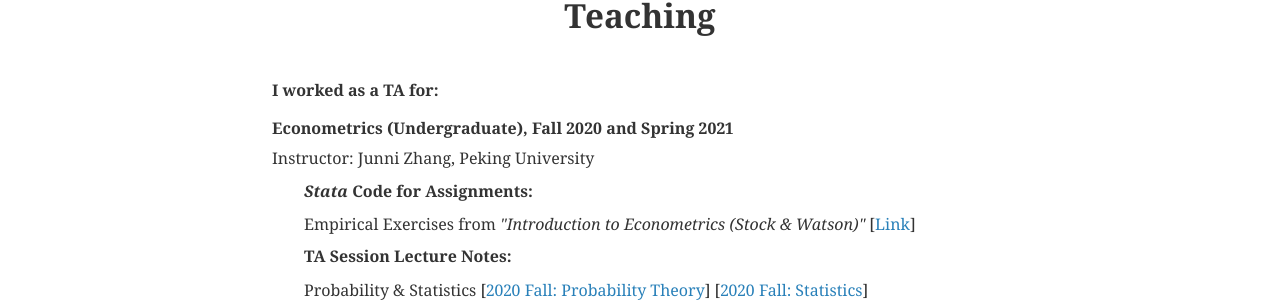
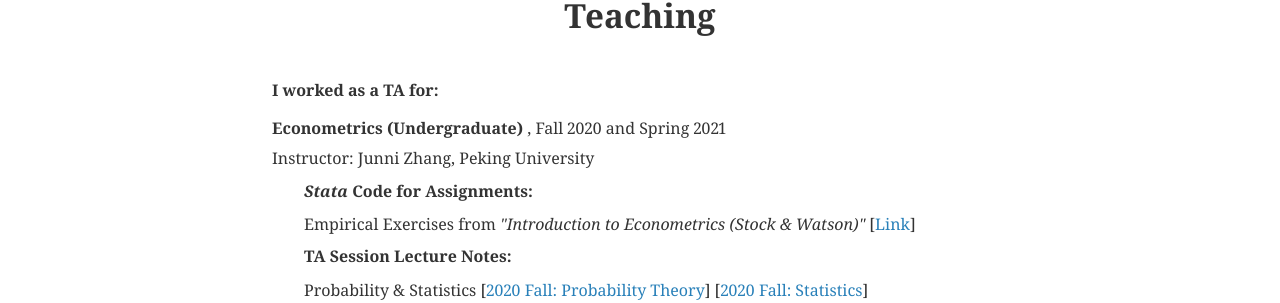
Before and after one commit to JingpengHong/JingpengHong.github.io, a Jekyll site: the page built from teaching.html, in a window 1280 px wide. Shown: the part 142-445 px from the top of the page. Built offline with Jekyll 4.4.1, drawn with Linux system fonts in a browser that asks for light colours; nearby versions of some CDN libraries; comment, search, counter and statistics services are not loaded; a style sheet for code colours, icons or effects is not loaded.

Commit message:
Update teaching.html

```diff
--- a/teaching.html
+++ b/teaching.html
@@ -5,7 +5,7 @@
 ---
 
 <p style="line-height: 150%"><strong> I worked as a TA for: </strong>
-<p style="line-height: 150%"> <strong> Econometrics (Undergraduate), Fall 2020 and Spring 2021 </strong>
+<p style="line-height: 150%"> <strong> Econometrics (Undergraduate) </strong>, Fall 2020 and Spring 2021
 <p style="line-height: 50%"> Instructor: Junni Zhang, Peking University
 <br>
 <p style="text-align:justify;text-indent:2em"><b><i>Stata</i> Code for Assignments: </b>
```
